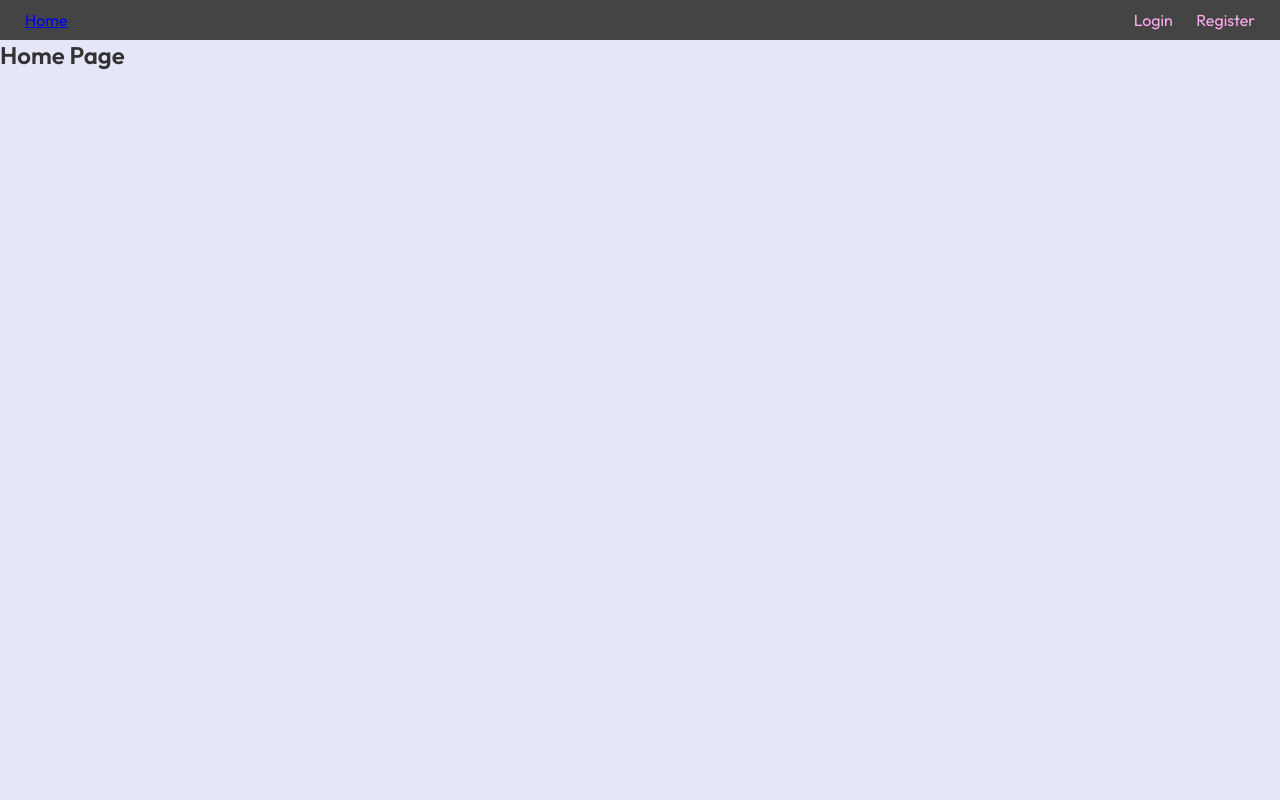
After one commit to Leftmy/GymBro-Backend, a Django app: page / in a window 1280 px wide. The commit adds this page. Run offline with Django 4.2, Linux system fonts and the light colour scheme.

Commit message:
Updated home and auth endpoints

```diff
--- /dev/null
+++ b/GymBro/backend/apps/users/static/users/home_styles.css
@@ -0,0 +1,199 @@
+@import url('https://fonts.googleapis.com/css2?family=Outfit:wght@400;500;600&display=swap');
+
+* {
+    font-family: 'Outfit', sans-serif;
+    padding: 0;
+    margin: 0;
+    box-sizing:border-box;
+}
+
+:root {
+    --main-color: #c41e67;
+    --dark-color: #a71555;
+    --step-color: #ced7e0;
+    --step-size: 32px;
+    /*--steps: 4;*/
+    --progress-width: calc((var(--steps) - 1) / var(--steps) * 100%);
+}
+
+header {
+    background-color: #444;
+    color: #FAE;
+    padding: 5px;
+}
+header nav {
+    display: flex;
+    justify-content: space-between;
+    align-items: center;
+    background-color: #444;
+    color: #FAE;
+    padding: 5px 20px;
+}
+
+.user-authentication a {
+    margin-left: 20px;
+    text-decoration: none;
+    color: #FAE;
+}
+a:visited{
+    color: #FAF;
+}
+body {
+    min-height: 100vh;
+    background-color: lavender;
+    color: #333;
+}
+.build-form {
+    background-color: #fff;
+    padding: 1.5rem;
+    border-radius: 8px;
+    width: min(500px, 90%);
+    box-shadow: 0 4px 16px rgba(167, 21, 84, 0.1);
+}
+h1 {
+    text-align: center;
+    margin-bottom: 15px;
+}
+
+.progress-container {
+    position: relative;
+}
+
+.progress-container .progress {
+    height: 4px;
+    width: var(--progress-width);
+    background-color: var(--main-color);
+    position: absolute;
+    top: calc(var(--step-size) / 2);
+    left: 50%;
+    translate: -50% -50%;
+    z-index: 2;
+    transform: scaleX(0);
+    transform-origin: left;
+    transition: 0.3s;
+}
+
+.progress-container::before {
+    content: '';
+    height: 4px;
+    width: var(--progress-width);
+    background-color: var(--step-color);
+    position: absolute;
+    left: 50%;
+    translate: -50% -50%;
+    top: calc(var(--step-size) / 2);
+}
+
+.progress-container ol {
+    list-style-type: none;
+    display: flex;
+    justify-content: space-between;
+    padding-left: calc(var(--step-size) / 2);
+    padding-right: calc(var(--step-size) / 2);
+    counter-reset: step-number;
+    position: relative;
+    z-index: 3;
+}
+
+.progress-container li {
+    flex: 1;
+    display: flex;
+    flex-direction: column;
+    align-items: center;
+    gap: 8px;
+    color: var(--step-color);
+    transition: 0.3s linear 0.3s;
+}
+
+    .progress-container li::before {
+        counter-increment: step-number;
+        content: counter(step-number);
+        background-color: var(--step-color);
+        width: var(--step-size);
+        height: var(--step-size);
+        display: flex;
+        align-items: center;
+        justify-content: center;
+        border-radius: 50%;
+        color: #fff;
+        transition: 0.3s linear 0.3s;
+        font-size: 1rem;
+    }
+
+.progress-container li:where(.done, .current) {
+    color: #333;
+    font-weight: 500;
+}
+
+.progress-container li.done::before {
+    background-color: var(--main-color);
+}
+
+.progress-container li.current::before {
+    background-color: var(--main-color);
+    box-shadow: 0 0 0 3px rgba(167, 21, 84, 0.25);
+}
+button {
+    cursor: pointer;
+    border: none;
+    border-radius: 16px;
+    padding: 8px 16px;
+    background-color: var(--main-color);
+    color: #fff;
+    font-size: 0.875rem;
+    transition: 0.3s;
+}
+
+button:active,
+button:hover {
+    background-color: var(--dark-color);
+}
+
+button:disabled {
+    opacity: 0.8;
+}
+
+button:focus {
+    outline-color: #333;
+}
+
+button[type="submit"] {
+    background-color: #333;
+}
+
+button[type="submit"]:hover,
+button[type="submit"]:active {
+    background-color: #444;
+
+}
+.controls {
+    display: flex;
+    align-items: center;
+    justify-content: space-between;
+    gap: 16px;
+    margin-top: 16px;
+    padding-inline: 8px;
+}
+
+.controls button {
+    flex: 1;
+}
+
+.steps-container{
+    display:flex;
+    overflow:hidden;
+}
+.steps{
+    flex: 1 0 100%;
+    padding: 24px 8px;
+    opacity:0;
+    transition : opacity 0.3s;
+    height: fit-content;
+}
+.steps.current{
+    opacity:1;
+}
+
+.choose-content, .create-content {
+    display: none;
+}
--- /dev/null
+++ b/GymBro/backend/apps/users/templates/general/home.html
@@ -0,0 +1,21 @@
+<!DOCTYPE html>
+<html lang="en">
+<head>
+    {% load static %}
+    <meta charset="utf-8" />
+    <title>Home</title>
+    <link rel="stylesheet" href="{% static 'users/home_styles.css' %}">
+</head>
+<body>
+<header>
+  <nav>
+    <a href="/">Home</a>
+    <div class="user-authentication">
+        <a href="/users/login">Login</a>
+        <a href="/users/register">Register</a>
+    </div>
+  </nav>
+</header>
+<h2>Home Page</h2>
+</body>
+</html>
--- a/GymBro/backend/apps/users/templates/users/login.html
+++ b/GymBro/backend/apps/users/templates/users/login.html
@@ -1,14 +1,14 @@
 <!DOCTYPE html>
 <html>
     <head>
-        <meta charset="urf-8" />
+        <meta charset="utf-8" />
         <title>Login</title>
     </head>
     <body>
         <h2>Login</h2>
-        <form method="post" action="">
+        <form method="post">
             {% csrf_token %}
-            <input type="text" name="email" placeholder="Email" />
+            <input type="text" name="username" placeholder="Username" />
             <input type="password" name="password" placeholder="Password" />
             <button type="submit">Submit</button>
         </form>
--- a/GymBro/backend/apps/users/templates/users/register.html
+++ b/GymBro/backend/apps/users/templates/users/register.html
@@ -1,12 +1,12 @@
 <!DOCTYPE html>
 <html>
     <head>
-        <meta charset="urf-8" />
+        <meta charset="utf-8" />
         <title>Register</title>
     </head>
     <body>
         <h2>Register</h2>
-        <form method="post" action="">
+        <form method="post">
             {% csrf_token %}
             <input type="text" name="username" placeholder="Name" />
             <input type="text" name="email" placeholder="Email" />
--- a/GymBro/backend/conf/urls.py
+++ b/GymBro/backend/conf/urls.py
@@ -17,9 +17,11 @@ Including another URLconf
 from django.contrib import admin
 from django.urls import path
 from django.urls import include
+from django.views.generic import TemplateView
 
 
 urlpatterns = [
     path('admin/', admin.site.urls),
+    path('', TemplateView.as_view(template_name='general/home.html'), name='home-page'),
     path('users/', include('apps.users.urls')),
 ]
```
Also changed, not shown: GymBro/backend/apps/users/views.py (+5 -4 lines), GymBro/backend/conf/settings.py (+6 -1 lines).
